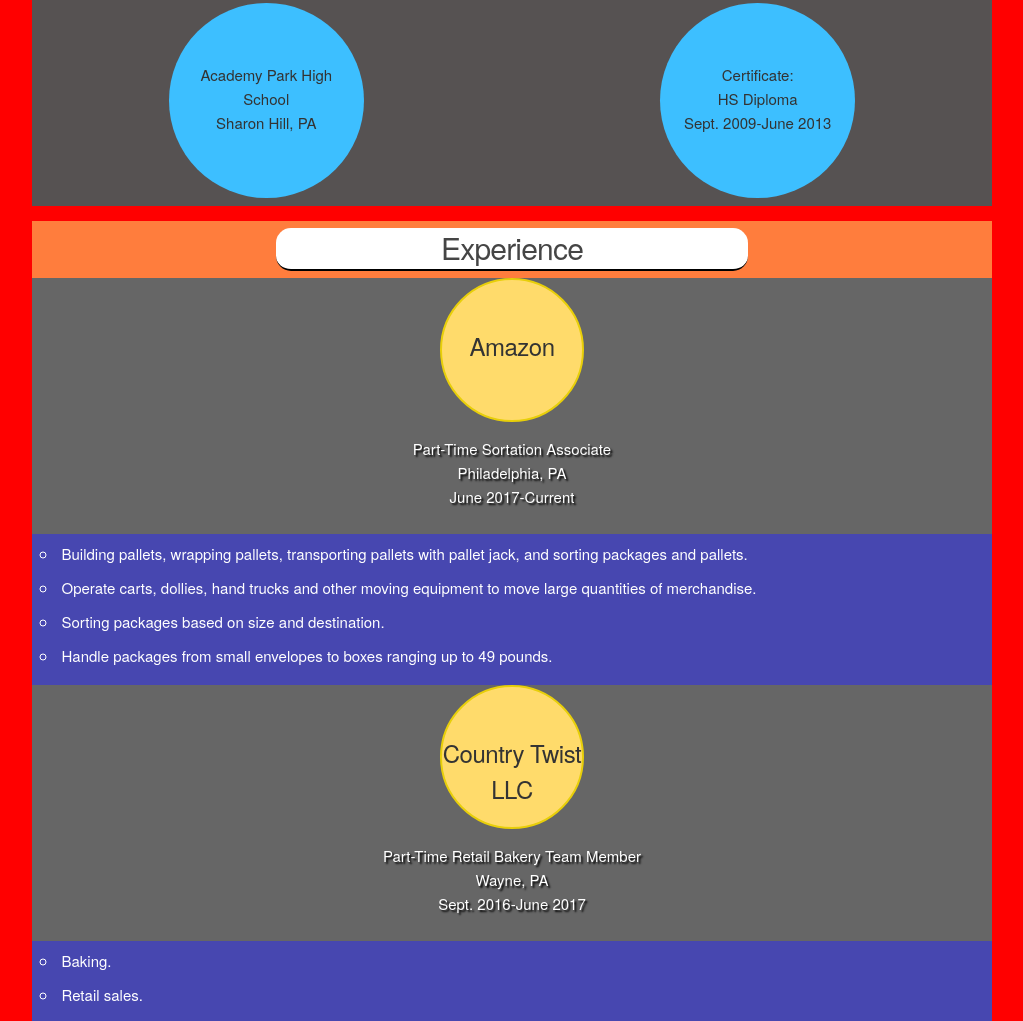
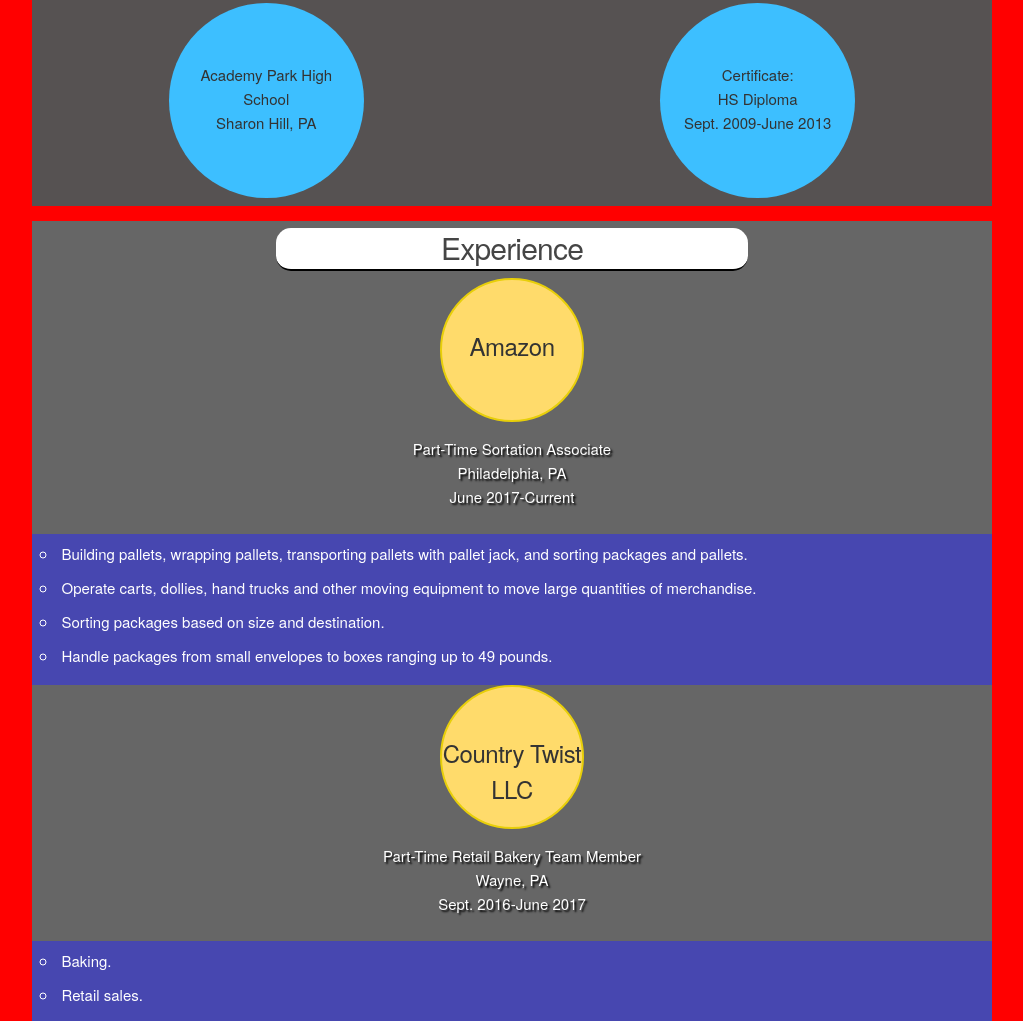
Before and after one commit to williamld44/DPR-241, a plain HTML site: page resume.html in a window 1280 px wide. Shown: the part 1033-2054 px from the top of the page, without its empty margins (128-1151 px from the left). Drawn offline with Linux system fonts and the light colour scheme.

Commit message:
Update custom.css

```diff
--- a/custom.css
+++ b/custom.css
@@ -144,7 +144,7 @@ h4{
 
 #my-experience{
   padding: .5em;
-  background-color: #ff7d3d;
+  background-color: #666;
   margin-top: 1em;
 }
 
```
